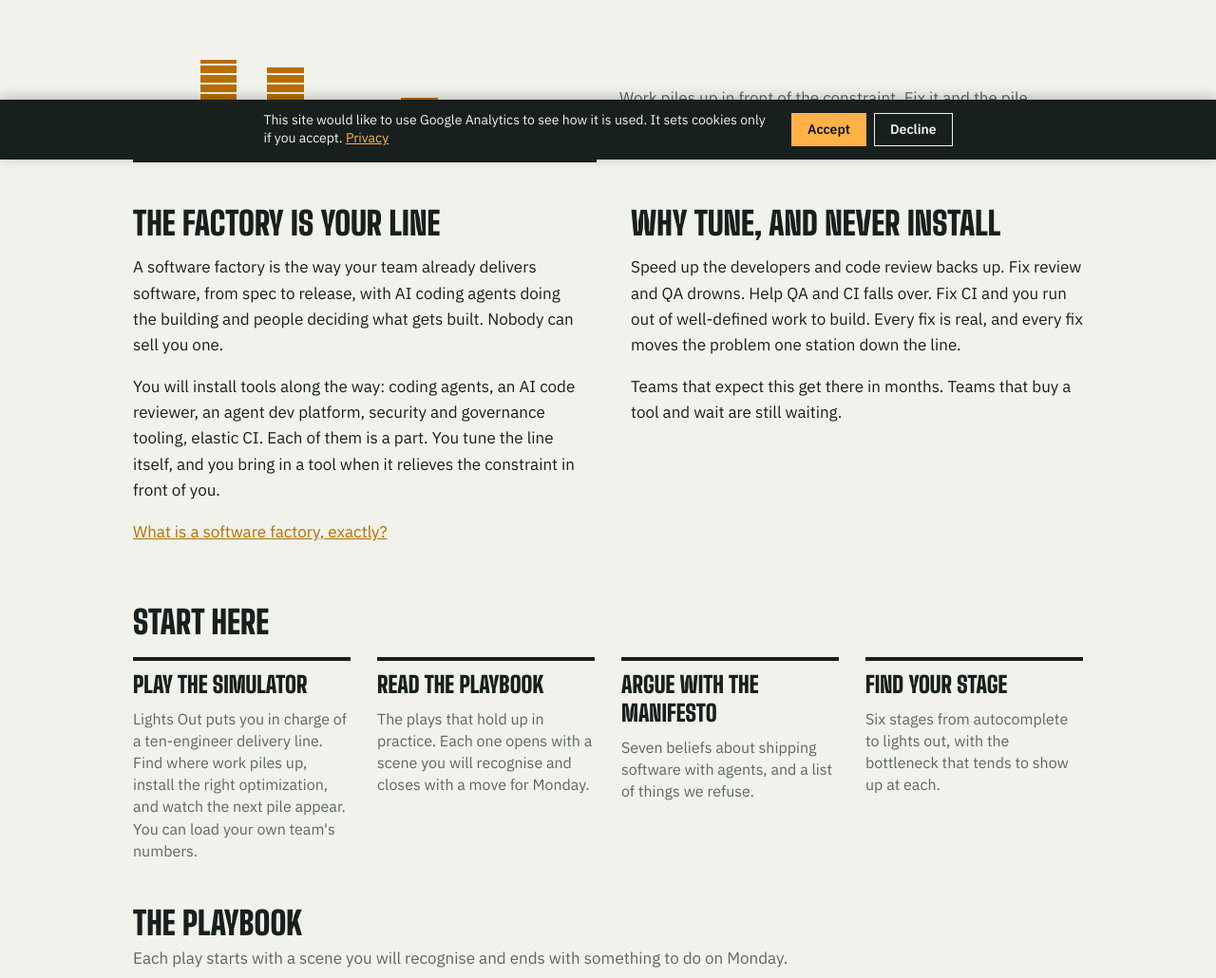
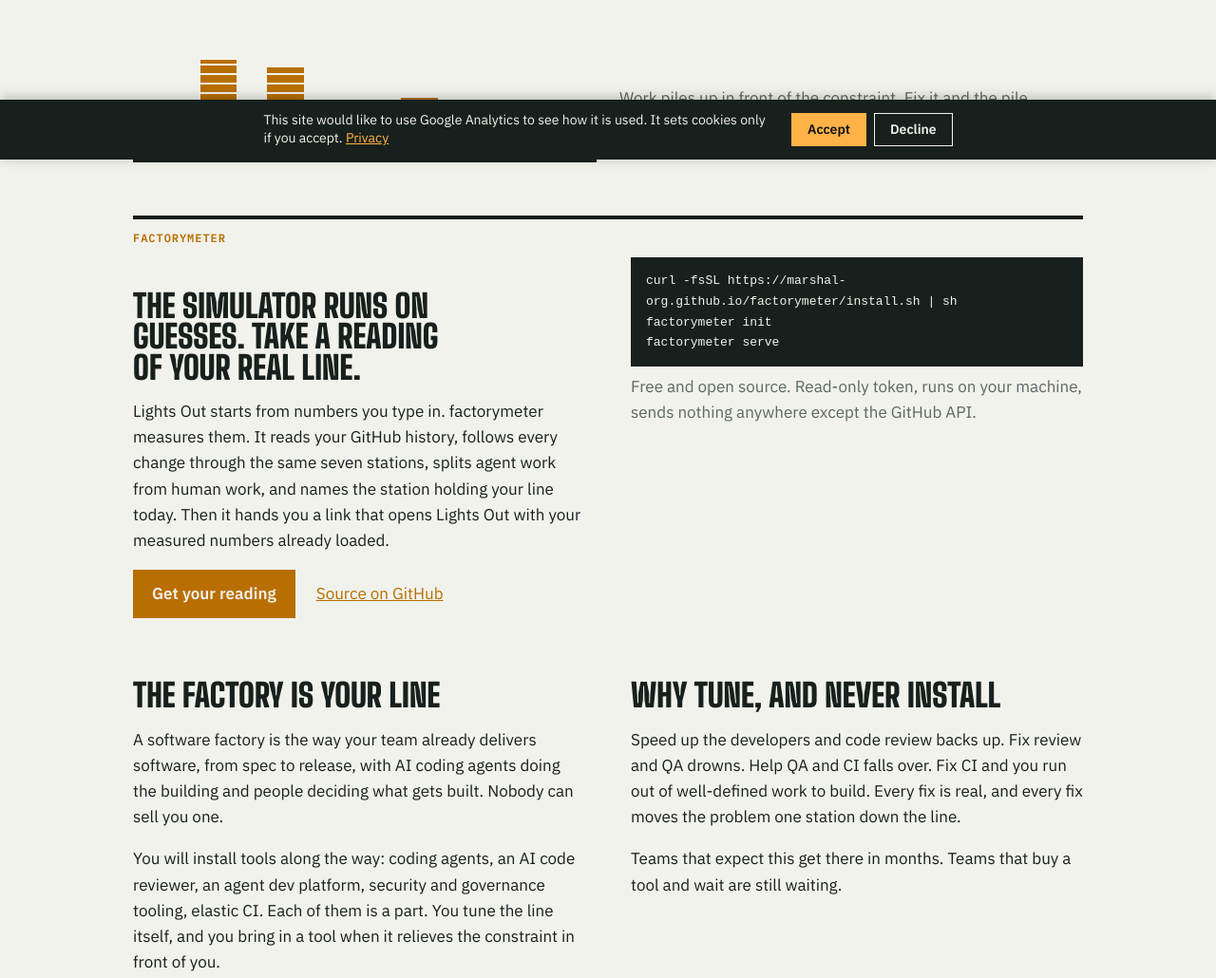
Before and after one commit to marshal-org/the-software-factory, an Astro site: page / in a window 1280 px wide. Shown: the part 632-1662 px from the top of the page at 95% size. Built offline with nearby package versions, Linux system fonts and the light colour scheme; Astro itself is replaced by a stand-in of ours.

Commit message:
Home and Lights Out: point to factorymeter for a real reading (#2)
The simulator runs on typed-in guesses. factorymeter measures the same
numbers from GitHub history and links back into Lights Out with them
loaded. Adds a section under the simulator teaser, a Start here card, and
a line in the My factory dialog (hidden when the form was filled from a link).


Claude-Session: https://claude.ai/code/session_01AqGqzPy9TeXCdBpQpkQYq9

Co-authored-by: Claude Opus 5.5 <noreply@anthropic.com>

```diff
--- a/public/lights-out/ui.js
+++ b/public/lights-out/ui.js
@@ -465,7 +465,7 @@ function loadLink() {
   if ('ciRuns' in got) { linked.ciRuns = got.ciRuns; also.push(`${got.ciRuns} CI runs per PR`); }
   if ('rework' in got) { linked.rework = got.rework; also.push(`${Math.round(got.rework * 100)}% of PRs sent back as rework`); }
   $('o-from').textContent = `Filled in from your link: ${filled.join(', ')}.` + (also.length ? ` Also measured: ${also.join(' and ')}.` : '') + (left.length ? ` Still the defaults, so check them: ${left.join(', ')}.` : '');
-  $('o-from').hidden = false;
+  $('o-from').hidden = false; $('o-meter').hidden = true;
   $('dlg-org').showModal(); $('o-dx').click();
 }
 function readOrg() {
@@ -480,7 +480,7 @@ $('o-dx').addEventListener('click', () => {
 $('o-play').addEventListener('click', () => { const P = readOrg(), r = diagnose(P); $('dlg-org').close(); start({P0: P}); select(r.now); track('game_my_factory', {constraint: r.now}); logLine(`Your line is loaded. Constraint today: ${stName[r.now]}.`, 'good'); render(); });
 $('o-reset').addEventListener('click', () => {
   for (const k in FIELD) $(FIELD[k]).value = DEF[k];
-  linked = {}; $('o-from').hidden = true;
+  linked = {}; $('o-from').hidden = true; $('o-meter').hidden = false;
   $('dlg-org').close(); start({P0: DEF}); logLine('Back to the default ten-engineer team.'); render();
 });
 $('copy').addEventListener('click', () => {
--- a/src/pages/index.astro
+++ b/src/pages/index.astro
@@ -6,6 +6,7 @@ const start = [
   ['/lights-out/', 'Play the simulator', 'Lights Out puts you in charge of a ten-engineer delivery line. Find where work piles up, install the right optimization, and watch the next pile appear. You can load your own team\'s numbers.'],
   ['/playbook/', 'Read the Playbook', 'The plays that hold up in practice. Each one opens with a scene you will recognise and closes with a move for Monday.'],
   ['/manifesto/', 'Argue with the manifesto', 'Seven beliefs about shipping software with agents, and a list of things we refuse.'],
+  ['https://marshal-org.github.io/factorymeter/?utm_source=thesoftwarefactory&utm_medium=referral&utm_content=start', 'Measure your line', 'factorymeter reads your GitHub history and names the station your work waits at. Free, open source, read-only.'],
   ['/journey/', 'Find your stage', 'Six stages from autocomplete to lights out, with the bottleneck that tends to show up at each.'],
 ];
 ---
@@ -21,6 +22,21 @@ const start = [
       <div class="line" aria-hidden="true">{['Spec', 'Code', 'CI', 'Verify', 'Review', 'Merge', 'Release'].map((s, i) => <div class="m"><i style={`height:${[0, 54, 46, 10, 14, 6, 6][i]}px`}></i><span>{s}</span></div>)}</div>
     </a>
     <p>Work piles up in front of the constraint. Fix it and the pile moves somewhere else. That is the whole idea, and the simulator lets you feel it in ten minutes.</p>
+  </section>
+
+  <section class="reading">
+    <div>
+      <p class="kicker">factorymeter</p>
+      <h2>The simulator runs on guesses. Take a reading of your real line.</h2>
+      <p>Lights Out starts from numbers you type in. factorymeter measures them. It reads your GitHub history, follows every change through the same seven stations, splits agent work from human work, and names the station holding your line today. Then it hands you a link that opens Lights Out with your measured numbers already loaded.</p>
+      <p><a class="btn" href="https://marshal-org.github.io/factorymeter/?utm_source=thesoftwarefactory&utm_medium=referral&utm_content=home">Get your reading</a> <a class="more" href="https://github.com/marshal-org/factorymeter">Source on GitHub</a></p>
+    </div>
+    <div>
+      <pre><code>curl -fsSL https://marshal-org.github.io/factorymeter/install.sh | sh
+factorymeter init
+factorymeter serve</code></pre>
+      <p class="sub">Free and open source. Read-only token, runs on your machine, sends nothing anywhere except the GitHub API.</p>
+    </div>
   </section>
 
   <section class="two">
@@ -76,6 +92,11 @@ const start = [
 .factors a { color: var(--ink); text-decoration: none; font-weight: 600; }
 .factors a:hover { color: var(--accent); }
 .factors p { margin: 0; grid-column: 2; color: var(--muted); font-size: 15px; line-height: 1.4; }
+.reading { margin-top: 56px; border-top: 4px solid var(--ink); padding-top: 12px; display: grid; grid-template-columns: repeat(auto-fit, minmax(300px, 1fr)); gap: 0 48px; align-items: start; }
+.reading h2 { max-width: 22ch; }
+.reading p { max-width: 54ch; }
+.kicker { font: 600 12px var(--mono); text-transform: uppercase; letter-spacing: .08em; color: var(--accent); margin: 0 0 8px; }
+.reading pre { background: var(--ink); color: var(--bg); font: 13px/1.6 var(--mono); padding: 14px 16px; white-space: pre-wrap; overflow-wrap: anywhere; margin: 28px 0 0; }
 .two { display: grid; grid-template-columns: repeat(auto-fit, minmax(300px, 1fr)); gap: 0 48px; }
 .two p { max-width: 54ch; }
 .start { list-style: none; padding: 0; margin: 20px 0 0; display: grid; grid-template-columns: repeat(auto-fit, minmax(220px, 1fr)); gap: 20px 28px; }
```
Also changed, not shown: public/lights-out/index.html (+3 -0 lines).
